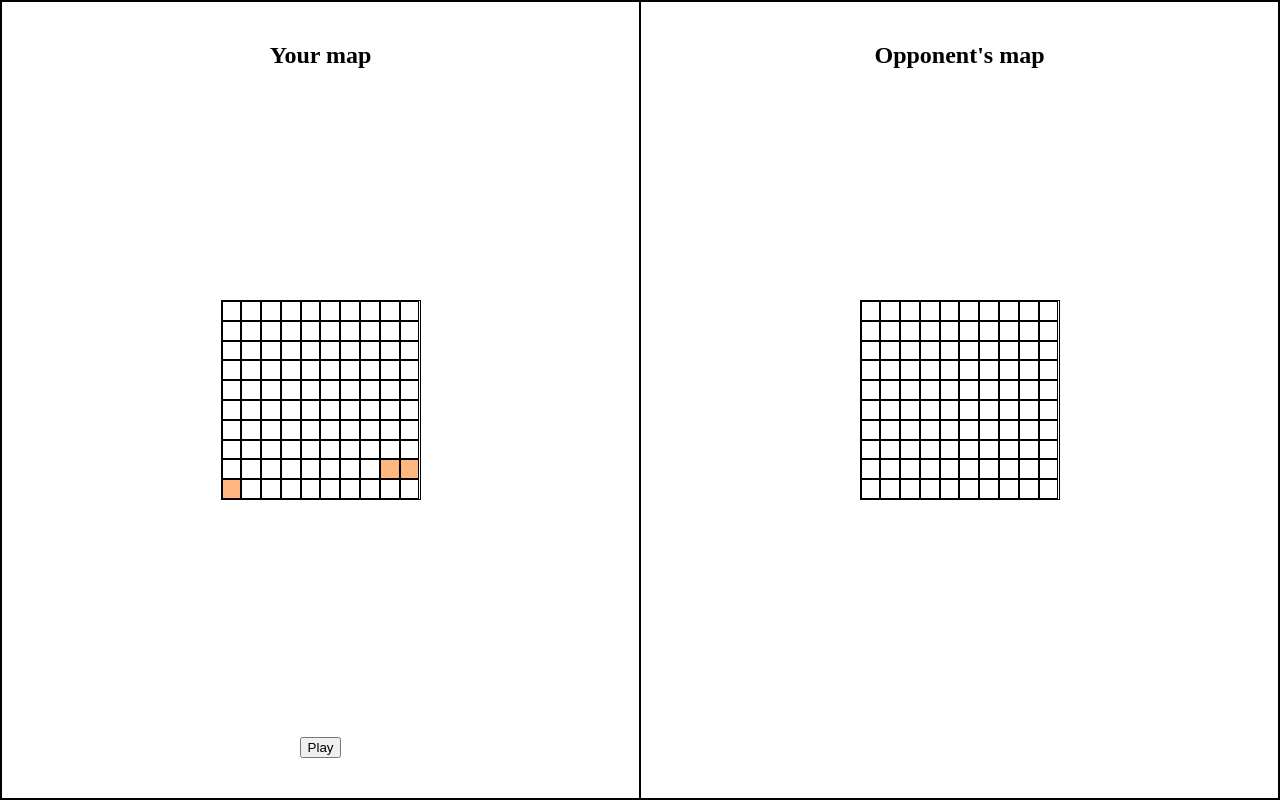
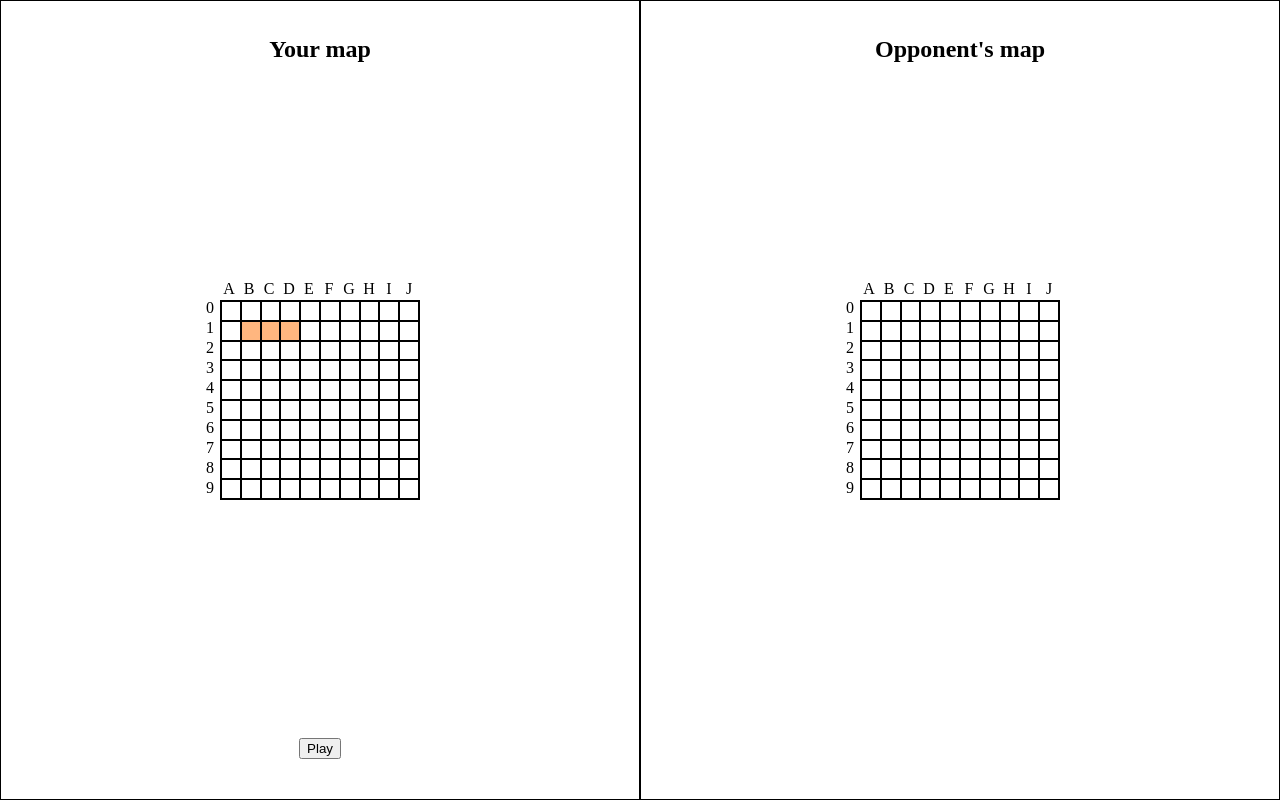
Before and after one commit to Lolanimus/Battleship, a website built with webpack: page src/index.html in a window 1280 px wide. Built offline with nearby package versions, Linux system fonts and the light colour scheme.

Commit message:
Updated UI, mainly the change is that you can see the letters and numbers around the map

```diff
--- a/src/gameboard.js
+++ b/src/gameboard.js
@@ -22,7 +22,7 @@ export default class Gameboard {
   placeShip(x, y, len, id) {
     if (len === 0) return null;
     this.grid[x][y] = {
-      elementNum: 10 * x + y, // [5][5] => 45
+      elementNum: 10 * x + y,
       shipInfo: {
         id,
         next: this.placeShip(x, y + 1, len - 1, id),
--- a/src/index.css
+++ b/src/index.css
@@ -5,10 +5,6 @@
 
 body {
   height: 100vh;
-}
-
-div {
-  border: 1px solid black;
 }
 
 #wrapper {
@@ -22,12 +18,13 @@ div {
   justify-content: center;
   width: 50%;
   position: relative;
+  border: 1px solid black;
 }
 
 h2 {
   margin: 20px;
   position: absolute;
-  top: 20px;
+  top: 15px;
 }
 
 #playBtn {
@@ -41,13 +38,60 @@ h2 {
   height: 200px;
   display: flex;
   flex-wrap: wrap;
+  position: relative;
 }
 
-.map > div {
+.containers {
+  width: 200px;
+  height: 200px;
+  display: flex;
+  flex-wrap: wrap;
+  position: relative;
+  border: 1px solid black;
+}
+
+.containers > div {
   width: 10%;
   height: 10%;
-  flex-basis: 5;
   border: 0.1px solid black;
+}
+
+.lettersTable {
+  border: 0;
+  width: 200px;
+  position: absolute;
+  top: -20px;
+  left: -1px;
+  display: flex;
+  flex-direction: row;
+  justify-content: center;
+  align-items: center;
+}
+
+.numTable {
+  border: 0;
+  height: 200px;
+  width: 10%;
+  position: absolute;
+  top: -1px;
+  left: -20px;
+  display: flex;
+  flex-direction: column;
+  justify-content: center;
+  align-items: center;
+}
+
+.lettersTable > div {
+  width: 10%;
+  border: 0;
+  display: flex;
+  justify-content: center;
+  align-items: center;
+}
+
+.numTable > div {
+  height: 10%;
+  border: 0;
 }
 
 #ship {
--- a/src/index.html
+++ b/src/index.html
@@ -9,12 +9,64 @@
     <div id="wrapper">
       <div id="myDiv">
         <h2>Your map</h2>
-        <div class="map" id="myMap"></div>
+        <div class="map" id="myMap">
+          <div class="lettersTable">
+            <div>A</div>
+            <div>B</div>
+            <div>C</div>
+            <div>D</div>
+            <div>E</div>
+            <div>F</div>
+            <div>G</div>
+            <div>H</div>
+            <div>I</div>
+            <div>J</div>
+          </div>
+          <div id="myContainers" class="containers"></div>
+          <div class="numTable">
+            <div>0</div>
+            <div>1</div>
+            <div>2</div>
+            <div>3</div>
+            <div>4</div>
+            <div>5</div>
+            <div>6</div>
+            <div>7</div>
+            <div>8</div>
+            <div>9</div>
+          </div>
+        </div>
         <button id="playBtn">Play</button>
       </div>
       <div id="opponentDiv">
         <h2>Opponent's map</h2>
-        <div class="map" id="opponentMap"></div>
+        <div class="map" id="opponentMap">
+          <div class="lettersTable">
+            <div>A</div>
+            <div>B</div>
+            <div>C</div>
+            <div>D</div>
+            <div>E</div>
+            <div>F</div>
+            <div>G</div>
+            <div>H</div>
+            <div>I</div>
+            <div>J</div>
+          </div>
+          <div id="opponentContainers" class="containers"></div>
+          <div class="numTable">
+            <div>0</div>
+            <div>1</div>
+            <div>2</div>
+            <div>3</div>
+            <div>4</div>
+            <div>5</div>
+            <div>6</div>
+            <div>7</div>
+            <div>8</div>
+            <div>9</div>
+          </div>
+        </div>
       </div>
     </div>
   </body>
--- a/src/index.js
+++ b/src/index.js
@@ -5,8 +5,8 @@ import Ship from "./ship";
 
 console.log("kek");
 
-const myMap = document.getElementById("myMap");
-const opponentMap = document.getElementById("opponentMap");
+const myMap = document.getElementById("myContainers");
+const opponentMap = document.getElementById("opponentContainers");
 
 console.log(myMap);
 
@@ -20,4 +20,4 @@ const opponentGb = opponent.getGameboard();
 opponentGb.renderGrid();
 
 const myShip30 = new Ship(3, 0);
-meGb.createShip(8, 8, myShip30);
+meGb.createShip(1, 1, myShip30);
```
Also changed, not shown: src/gameboardDOM.test.js (+2 -2 lines).
